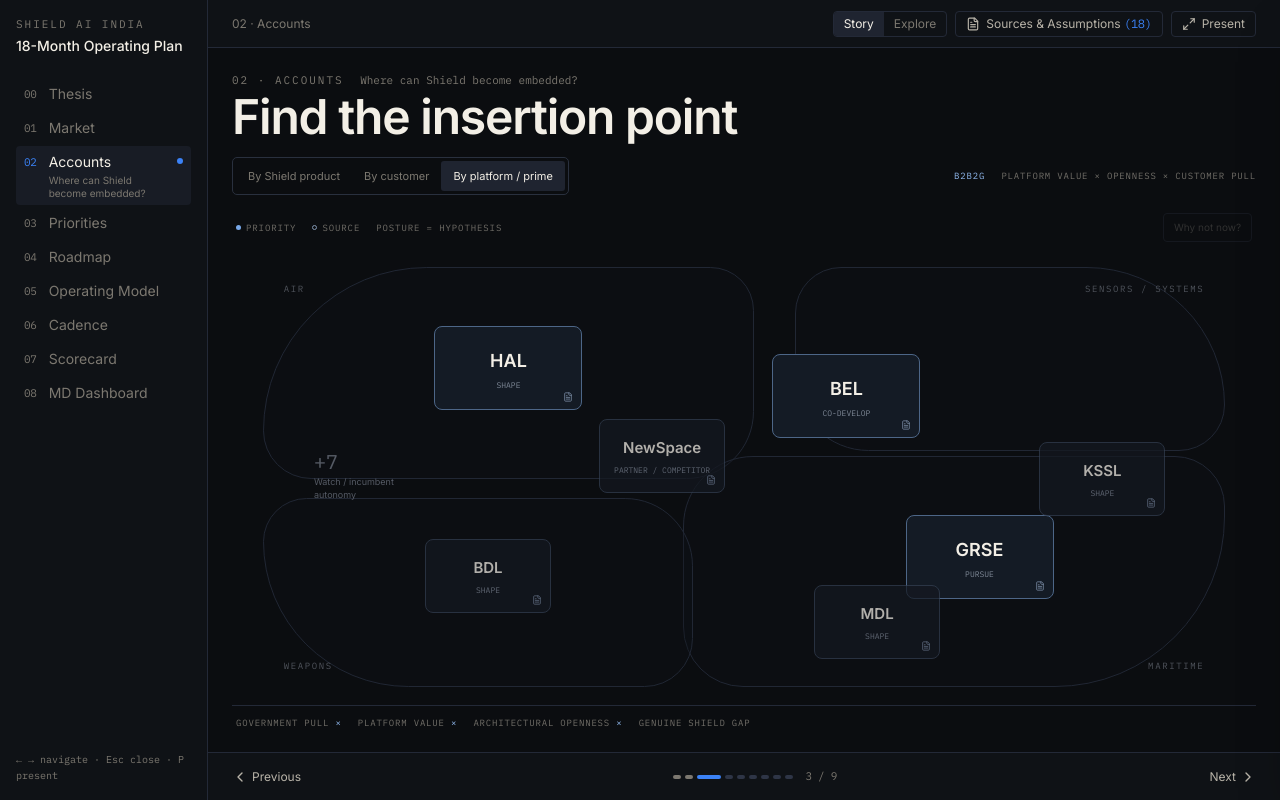
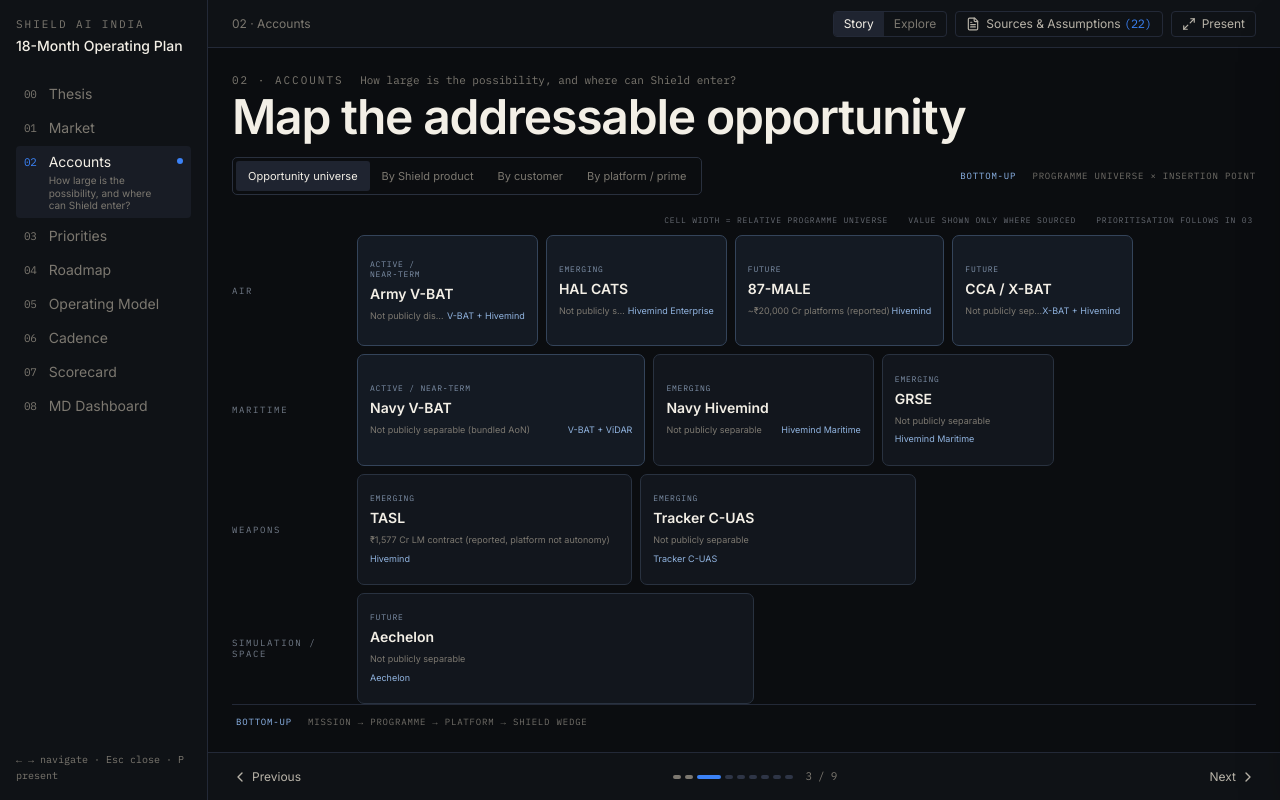
Before and after one commit to Sakshambhutani/shield-ai-emergent, a React (Vite) app in the folder shield-ai-india-source/frontend/: page /buyers in a window 1280 px wide. Built offline with nearby package versions, Linux system fonts and the light colour scheme.

Commit message:
Restore full bottom-up accounts opportunity map

```diff
--- a/shield-ai-india-source/frontend/src/data/platform-ecosystem.ts
+++ b/shield-ai-india-source/frontend/src/data/platform-ecosystem.ts
@@ -105,4 +105,14 @@
     { id: 'haps', name: 'HAPS', maturity: 'AoN signal', primes: 'HAL · ecosystem', insertion: 'Vision / autonomy', claimIds: ['c-haps','c-hal-platforms'] },
     { id: 'swarm', name: 'Swarm systems', maturity: 'Competitions', primes: 'Ayaan · NewSpace', insertion: 'Competitive overlap', claimIds: ['c-ayaan-incumbency','c-newspace-incumbency'] },
   ],
+  coastguard: [
+    { id: 'cg-isr', name: 'Maritime ISR / SAR', maturity: 'Follow-on pathway', primes: 'Platform route open', insertion: 'V-BAT + ViDAR', claimIds: ['c-vbat','c-vidar','c-vidar-usmc'] },
+  ],
+  drdo: [
+    { id: 'ade-autonomy', name: 'Autonomy development', maturity: 'Discovery', primes: 'ADE / lab ecosystem', insertion: 'Hivemind Enterprise', claimIds: ['c-hivemind-agnostic','c-sg'] },
+    { id: 'ade-sim', name: 'Simulation / T&E', maturity: 'Discovery', primes: 'DRDO / ADE', insertion: 'Aechelon', claimIds: ['c-aechelon'] },
+  ],
+  space: [
+    { id: 'space-autonomy', name: 'Defence-space autonomy', maturity: 'Long horizon', primes: 'Ecosystem unconfirmed', insertion: 'Hivemind · on-orbit precedent', claimIds: ['c-novi'] },
+  ],
 };
--- a/shield-ai-india-source/frontend/src/data/sections.ts
+++ b/shield-ai-india-source/frontend/src/data/sections.ts
@@ -11,7 +11,7 @@
 export const SECTIONS: SectionDef[] = [
   { id: 'home', num: '00', label: 'Thesis', path: '/', question: 'What is our answer?', answer: 'Three bets.', claimIds: ['c-army-select', 'c-army-sdk', 'c-jsw', 'c-mission', 'c-hivemind-agnostic', 'c-india-sub', 'm-3bets'] },
   { id: 'money', num: '01', label: 'Market', path: '/money', question: 'Where is the money?', answer: 'Money and modernisation are moving toward autonomy.', claimIds: ['c-budget-total', 'c-budget-capital', 'c-budget-acq', 'c-budget-domestic', 'c-budget-revenue', 'c-dap', 'c-nsuas', 'c-haps', 'c-cuas-aon', 'c-male', 'c-army-drones', 'c-cats', 'm-tactical-layer', 'm-male-layer'] },
-  { id: 'buyers', num: '02', label: 'Accounts', path: '/buyers', question: 'Where can Shield become embedded?', answer: 'Specific platform cells where customer pull, value, openness and a genuine Shield gap intersect.', claimIds: ['c-grse-platforms', 'c-bel-platforms', 'c-hal-platforms', 'c-hal-warrior-2026', 'c-bdl-ai', 'c-kssl-underwater', 'c-mdl-xlauv', 'c-newspace-incumbency', 'c-lt-incumbent', 'c-adani-incumbent', 'c-raphe-incumbency', 'c-ayaan-incumbency', 'c-paras-selective', 'm-account-postures', 'c-mhi', 'c-sg', 'c-tt', 'c-tracker-l3h'] },
+  { id: 'buyers', num: '02', label: 'Accounts', path: '/buyers', question: 'How large is the possibility, and where can Shield enter?', answer: 'A broad bottom-up opportunity universe across products, missions and platform cells.', claimIds: ['c-army-select', 'c-vbat', 'c-xbat', 'c-vidar', 'c-grse-platforms', 'c-bel-platforms', 'c-hal-platforms', 'c-hal-warrior-2026', 'c-bdl-ai', 'c-kssl-underwater', 'c-mdl-xlauv', 'c-newspace-incumbency', 'c-lt-incumbent', 'c-adani-incumbent', 'c-raphe-incumbency', 'c-ayaan-incumbency', 'c-paras-selective', 'm-account-postures', 'c-mhi', 'c-sg', 'c-tt', 'c-tracker-l3h'] },
   { id: 'convergence', num: '03', label: 'Priorities', path: '/convergence', question: 'Which opportunities survive both tests?', answer: 'Scale Army, embed Hivemind, expand Navy.', claimIds: ['m-scores', 'm-3bets', 'm-tactical-layer', 'm-male-layer', 'm-navy-pen', 'c-army-select', 'c-male', 'c-nsuas', 'c-cats', 'c-nrt', 'c-grse'] },
   { id: 'roadmap', num: '04', label: 'Roadmap', path: '/roadmap', question: 'What do we do over 18 months?', answer: 'Establish → prove → expand → scale.', claimIds: ['m-roadmap', 'm-integrations', 'c-catalyst', 'c-jsw', 'c-army-select', 'c-nsuas'] },
   { id: 'opmodel', num: '05', label: 'Operating Model', path: '/operating-model', question: 'How should India be organised?', answer: 'Three mission teams consume seven India capabilities and pull from global centres.', claimIds: ['m-opmodel', 'c-india-sub', 'c-jsw', 'c-army-sdk', 'c-vision-australia', 'c-taiwan-node', 'c-ukraine-field', 'c-uae-hub'] },
--- a/shield-ai-india-source/frontend/src/sections/Buyers.tsx
+++ b/shield-ai-india-source/frontend/src/sections/Buyers.tsx
@@ -1,13 +1,16 @@
 import { useEffect, useState } from 'react';
 import { ArrowRight, FileText, X } from 'lucide-react';
 import { cn } from '@/lib/cn';
-import { Headline, Pill, Screen } from '@/components/ui';
+import { Field, Headline, HORIZON_META, Pill, Screen, SideDrawer } from '@/components/ui';
 import { SourceButton } from '@/components/Evidence';
 import { useStore } from '@/store';
 import { ACCOUNTS_V2, ACCOUNT_MAP_V2, ANALOGUES, CUSTOMER_PROGRAMMES, PLATFORMS, PLATFORM_MAP, WATCH_ACCOUNTS, type Domain, type Platform, type Posture } from '@/data/platform-ecosystem';
+import { OPPORTUNITIES } from '@/data/opportunities';
+import { ACCOUNT_MAP } from '@/data/accounts';
+import type { Opportunity } from '@/data/types';
 import './buyers.css';
 
-type Tab = 'product' | 'customer' | 'platform';
+type Tab = 'universe' | 'product' | 'customer' | 'platform';
 const DOMAINS: { id: Domain; label: string }[] = [{ id: 'air', label: 'Air' }, { id: 'maritime', label: 'Maritime' }, { id: 'weapons', label: 'Weapons' }, { id: 'systems', label: 'Sensors / systems' }];
 const SATELLITES = [[20, 23], [50, 15], [80, 23], [80, 68], [50, 76], [20, 68]];
 const postureTone = (p: Posture): 'green' | 'blue' | 'amber' | 'grey' | 'neutral' => p === 'PURSUE' ? 'green' : p === 'CO-DEVELOP' ? 'blue' : p === 'SHAPE' || p === 'COMPLEMENT' ? 'amber' : p === 'WATCH' || p === 'DEPRIORITISE' ? 'grey' : 'neutral';
@@ -15,6 +18,40 @@
 function EvidenceDot({ claimIds, title }: { claimIds: string[]; title: string }) {
   const { openEvidence } = useStore();
   return <button className="account-source-dot" aria-label={`Sources for ${title}`} title="Sources & assumptions" onClick={(e) => { e.stopPropagation(); openEvidence(claimIds, title); }}><FileText size={10} /></button>;
+}
+
+const UNIVERSE_LANES = [
+  { label: 'Air', ids: ['o-army-vbat', 'o-hal', 'o-male', 'o-cca'] },
+  { label: 'Maritime', ids: ['o-navy-vbat', 'o-navy-hm', 'o-grse'] },
+  { label: 'Weapons', ids: ['o-tasl', 'o-tracker'] },
+  { label: 'Simulation / space', ids: ['o-aechelon', 'o-space'] },
+];
+const UNIVERSE_HORIZON = { execute: 'Active / near-term', build: 'Emerging', seed: 'Future' };
+
+function OpportunityDrawer({ item, onClose }: { item: Opportunity | null; onClose: () => void }) {
+  return <SideDrawer open={!!item} onClose={onClose} title={item?.title ?? ''} eyebrow="Bottom-up opportunity" testId="opportunity-drawer" width="sm:w-[500px]">
+    {item && <div className="space-y-5 stagger">
+      <div className="flex items-center gap-2"><Pill tone={HORIZON_META[item.horizon].tone}>{HORIZON_META[item.horizon].label}</Pill><SourceButton claimIds={item.claimIds} title={item.title} /></div>
+      <Field label="Programme universe"><span className={item.programmeValue.includes('₹') ? 'font-mono text-sig-amber' : 'text-paper-2'}>{item.programmeValue}</span><div className="text-[10px] text-paper-3 mt-1">{item.valueTag}</div></Field>
+      <Field label="Government mission">{item.mission}</Field>
+      <Field label="Shield wedge"><div className="flex flex-wrap gap-1 mt-1">{item.product.map((p) => <Pill key={p} tone="blue">{p}</Pill>)}</div></Field>
+      <div className="grid grid-cols-2 gap-4"><Field label="Customer">{item.buyer}</Field><Field label="Prime / route">{item.prime ?? 'To validate'}</Field></div>
+      <Field label="Interpretation">{item.note}</Field>
+      <div className="border-t border-line pt-3 text-[10px] font-mono text-paper-3">Programme scale is not assumed to equal Shield-addressable revenue.</div>
+    </div>}
+  </SideDrawer>;
+}
+
+function UniverseView() {
+  const { mode } = useStore();
+  const [selected, setSelected] = useState<Opportunity | null>(null);
+  const lookup = (id: string) => OPPORTUNITIES.find((o) => o.id === id)!;
+  return <div className="universe-view" data-testid="opportunity-universe">
+    <div className="universe-legend"><span>Cell width = relative programme universe</span><span>Value shown only where sourced</span><span>Prioritisation follows in 03</span></div>
+    <div className="universe-lanes">{UNIVERSE_LANES.map((lane) => <section key={lane.label} className="universe-lane"><h3>{lane.label}</h3><div>{lane.ids.filter((id) => mode === 'explore' || id !== 'o-space').map((id) => { const o = lookup(id); return <button key={id} data-testid={`universe-${id}`} onClick={() => setSelected(o)} className={cn('universe-cell', `universe-size-${Math.min(5, o.size)}`)}><span>{UNIVERSE_HORIZON[o.horizon]}</span><strong>{o.short}</strong><small>{o.programmeValue}</small><em>{o.product.slice(0, 2).join(' + ')}</em></button>; })}</div></section>)}</div>
+    <p className="ecosystem-caption"><span>Bottom-up</span> mission → programme → platform → Shield wedge</p>
+    <OpportunityDrawer item={selected} onClose={() => setSelected(null)} />
+  </div>;
 }
 
 function OpportunityChain({ platform, onBack }: { platform: Platform; onBack: () => void }) {
@@ -37,13 +74,20 @@
 }
 
 function PlatformDrawer({ platform, onClose }: { platform: Platform; onClose: () => void }) {
+  const [deeper, setDeeper] = useState(false);
   const f = platform.shieldFit[0];
   const analogue = f.analogueId ? ANALOGUES[f.analogueId] : null;
+  const buyerAccount = platform.endUser.includes('Navy') ? ACCOUNT_MAP['a-navy'] : platform.endUser.includes('Air Force') ? ACCOUNT_MAP['a-iaf'] : platform.endUser.includes('Army') ? ACCOUNT_MAP['a-army'] : platform.endUser.includes('DRDO') || platform.endUser.includes('NSTL') ? ACCOUNT_MAP['a-drdo'] : null;
   const rows = [['Mission', platform.mission], ['Government user', platform.endUser], ['Programme pathway', platform.pathway], ['Platform maturity', platform.maturity], ['Existing autonomy', platform.existingAutonomy], ['Shield insertion', `${f.product} · ${f.insertionPoint}`], ['Why now', platform.whyNow], ['What could block it', platform.blocker], ['Next decision', platform.nextDecision]];
   return <aside className="platform-drawer" data-testid="platform-drawer" aria-label={`${platform.name} opportunity detail`}>
     <div className="platform-drawer-head"><div><span>{ACCOUNT_MAP_V2[platform.accountId].name} · opportunity cell</span><h2>{platform.name}</h2></div><button aria-label="Close platform detail" onClick={onClose}><X size={17} /></button></div>
     <div className="drawer-signals"><Pill tone={postureTone(platform.strategicPosture)}>{platform.strategicPosture}</Pill><Pill>{platform.architectureOpenness} openness</Pill><Pill>{platform.confidence} confidence</Pill></div>
     <dl>{rows.map(([k, v]) => <div key={k}><dt>{k}</dt><dd>{v}</dd></div>)}</dl>
+    {(platform.shieldFit.length > 1 || buyerAccount) && <button data-testid="platform-deeper" onClick={() => setDeeper(!deeper)} className="mt-4 text-[10px] text-sig-blue hover:underline">{deeper ? 'Hide deeper route' : 'Buyer chain & alternative wedges'}</button>}
+    {deeper && <div className="mt-3 space-y-3 animate-rise">
+      {platform.shieldFit.length > 1 && <div><div className="eyebrow">Alternative Shield wedges</div><div className="mt-1 space-y-1">{platform.shieldFit.slice(1).map((x) => <div key={x.product} className="text-[10px] text-paper-2"><span className="text-sig-blue">{x.product}</span> · {x.insertionPoint}</div>)}</div></div>}
+      {buyerAccount && <div><div className="eyebrow">Decision chain · {buyerAccount.name}</div><div className="text-[9px] text-paper-3 mt-1">{buyerAccount.geography}</div><ol className="mt-2 space-y-1">{buyerAccount.chain?.map((x, i) => <li key={x.stage} className="rounded border border-line px-2 py-1.5 flex gap-2"><span className="font-mono text-[9px] text-paper-3">{i + 1}</span><div><div className="text-[10px] text-paper">{x.stage}</div><div className="text-[9px] text-paper-3">{x.who}</div></div></li>)}</ol></div>}
+    </div>}
     {analogue && <div className="drawer-analogue"><span>Global precedent</span><strong>{analogue.label}</strong><p>{analogue.lesson}</p><SourceButton claimIds={analogue.claimIds} title={analogue.label} size="xs" /></div>}
     <SourceButton claimIds={platform.claimIds} title={`${ACCOUNT_MAP_V2[platform.accountId].name} · ${platform.name}`} className="drawer-source-link" />
   </aside>;
@@ -69,13 +113,13 @@
     return () => window.removeEventListener('keydown', closeLocal);
   }, [accountId, platformId, whyNot]);
   return <div className="ecosystem-shell">
-    <div className="ecosystem-toolbar"><div className="ecosystem-legend"><span><i className="priority-dot" />priority</span><span><i className="source-dot" />source</span><span>posture = hypothesis</span></div><button data-testid="why-not-toggle" className={cn('why-not-toggle', whyNot && 'active')} disabled={mode !== 'explore'} title={mode !== 'explore' ? 'Available in Explore mode' : undefined} onClick={() => { setWhyNot(!whyNot); setAccountId(null); setPlatformId(null); }}>Why not now?</button></div>
+    <div className="ecosystem-toolbar"><div className="ecosystem-legend"><span><i className="source-dot" />source</span><span>{mode === 'explore' ? 'posture = management hypothesis' : 'click account → platform cells'}</span></div><button data-testid="why-not-toggle" className={cn('why-not-toggle', whyNot && 'active')} disabled={mode !== 'explore'} title={mode !== 'explore' ? 'Available in Explore mode' : undefined} onClick={() => { setWhyNot(!whyNot); setAccountId(null); setPlatformId(null); }}>Competitive ecosystem</button></div>
     <div className="ecosystem-workspace"><div className={cn('ecosystem-canvas', account && 'account-active', platform && 'platform-active')} data-testid="ecosystem-canvas">
       {!platform && <>
         {DOMAINS.map((d) => <div key={d.id} className={`domain-region domain-${d.id}`}><span>{d.label}</span></div>)}
         <svg className="account-lines" viewBox="0 0 100 100" preserveAspectRatio="none" aria-hidden="true">{account && platforms.map((p, i) => <line key={p.id} x1="50" y1="46" x2={SATELLITES[i][0]} y2={SATELLITES[i][1]} />)}</svg>
-        {ACCOUNTS_V2.map((a) => { const active = a.id === accountId; return <div key={a.id} role="button" tabIndex={0} aria-pressed={active} data-testid={`ecosystem-account-${a.id}`} className={cn('ecosystem-node', `priority-${a.priority}`, active && 'active', account && !active && 'dimmed')} style={{ left: `${active ? 50 : a.x}%`, top: `${active ? 46 : a.y}%` }} onClick={() => selectAccount(a.id)} onKeyDown={(e) => (e.key === 'Enter' || e.key === ' ') && selectAccount(a.id)}><strong>{a.name}</strong><small>{a.posture}</small><EvidenceDot claimIds={a.claimIds} title={a.name} /></div>; })}
-        {!account && <button className="watch-cluster" data-testid="watch-cluster" disabled={mode !== 'explore'} title={mode !== 'explore' ? 'Open Explore mode to inspect' : undefined} onClick={() => setWhyNot(true)}><strong>+7</strong><span>Watch / incumbent autonomy</span></button>}
+        {ACCOUNTS_V2.map((a) => { const active = a.id === accountId; return <div key={a.id} role="button" tabIndex={0} aria-pressed={active} data-testid={`ecosystem-account-${a.id}`} className={cn('ecosystem-node', mode === 'explore' && `priority-${a.priority}`, active && 'active', account && !active && 'dimmed')} style={{ left: `${active ? 50 : a.x}%`, top: `${active ? 46 : a.y}%` }} onClick={() => selectAccount(a.id)} onKeyDown={(e) => (e.key === 'Enter' || e.key === ' ') && selectAccount(a.id)}><strong>{a.name}</strong><small>{mode === 'explore' ? a.posture : a.type}</small><EvidenceDot claimIds={a.claimIds} title={a.name} /></div>; })}
+        {!account && <button className="watch-cluster" data-testid="watch-cluster" disabled={mode !== 'explore'} title={mode !== 'explore' ? 'Open Explore mode to inspect' : undefined} onClick={() => setWhyNot(true)}><strong>+7</strong><span>Incumbent / competitive ecosystem</span></button>}
         {account && platforms.map((p, i) => <div key={p.id} role="button" tabIndex={0} data-testid={`platform-node-${p.id}`} className="platform-satellite" style={{ left: `${SATELLITES[i][0]}%`, top: `${SATELLITES[i][1]}%` }} onClick={() => setPlatformId(p.id)} onKeyDown={(e) => (e.key === 'Enter' || e.key === ' ') && setPlatformId(p.id)}><strong>{p.name}</strong><span>{p.maturity}</span><small>{p.shieldFit[0]?.product ?? 'Discovery'}</small><EvidenceDot claimIds={p.claimIds} title={`${account.name} · ${p.name}`} /></div>)}
         {whyNot && <div className="why-not-layer" data-testid="why-not-view">{WATCH_ACCOUNTS.map((a) => <div className="why-not-node" key={a.id}><div><strong>{a.name}</strong><Pill tone={postureTone(a.posture)}>{a.posture}</Pill></div><span>{a.reason}</span><EvidenceDot claimIds={a.claimIds} title={a.name} /></div>)}</div>}
       </>}
@@ -85,27 +129,36 @@
   </div>;
 }
 
-const PRODUCT_GROUPS: Record<string, { label: string; ids: string[] }[]> = {
-  Hivemind: [{ label: 'Best insertion', ids: ['grse', 'bel'] }, { label: 'Strategic shape', ids: ['hal', 'bdl', 'kssl', 'mdl'] }, { label: 'Partner / competitor', ids: ['newspace'] }, { label: 'Incumbent / low priority', ids: ['lt', 'adani', 'ideaforge', 'raphe', 'ayaan'] }],
-  Tracker: [{ label: 'Best insertion', ids: ['bel', 'paras'] }, { label: 'Validate', ids: ['bdl'] }, { label: 'Low relevance', ids: ['grse', 'hal', 'mdl'] }],
-  Vision: [{ label: 'Best insertion', ids: ['bel', 'paras', 'grse'] }, { label: 'Validate', ids: ['hal', 'kssl'] }, { label: 'Low relevance', ids: ['bdl', 'newspace'] }],
-  Aechelon: [{ label: 'Development gap', ids: ['hal', 'newspace'] }, { label: 'Validate', ids: ['bel', 'bdl'] }, { label: 'Monitor', ids: ['grse', 'mdl'] }],
+const PRODUCT_GROUPS: Record<string, { claimIds: string[]; groups: { label: string; items: string[] }[] }> = {
+  'V-BAT': { claimIds: ['c-vbat', 'c-army-select', 'c-rnln'], groups: [{ label: 'Active India route', items: ['Indian Army', 'JSW industrialisation'] }, { label: 'Maritime pathways', items: ['Indian Navy · NSUAS', 'Indian Coast Guard'] }] },
+  Hivemind: { claimIds: ['c-hivemind-agnostic', 'c-army-sdk', 'c-catalyst'], groups: [{ label: 'Existing foundation', items: ['Army · Hivemind SDK'] }, { label: 'Platform integrations', items: ['HAL', 'BEL', 'GRSE', 'KSSL', 'MDL', 'BDL'] }, { label: 'Competitive overlap', items: ['NewSpace', 'Tata', 'ideaForge', 'Raphe', 'Ayaan'] }] },
+  'ViDAR / Vision': { claimIds: ['c-vidar', 'c-vidar-usmc'], groups: [{ label: 'Maritime missions', items: ['Indian Navy', 'Indian Coast Guard', 'GRSE shipborne UAV'] }, { label: 'Systems integration', items: ['BEL', 'Paras', 'HAL HAPS'] }] },
+  'Tracker C-UAS': { claimIds: ['c-tracker-l3h', 'c-cuas-aon'], groups: [{ label: 'Force protection', items: ['Indian Army', 'Indian Air Force'] }, { label: 'Prime integration', items: ['BEL', 'Paras', 'BDL'] }] },
+  Aechelon: { claimIds: ['c-aechelon'], groups: [{ label: 'Simulation / T&E', items: ['DRDO / ADE', 'Indian Air Force', 'HAL', 'NewSpace'] }] },
+  'X-BAT': { claimIds: ['c-xbat', 'c-cca'], groups: [{ label: 'Future airpower shaping', items: ['Indian Air Force · CCA', 'HAL future-airpower ecosystem'] }, { label: 'Horizon', items: ['Long-term · requirement shaping'] }] },
+  Benchmark: { claimIds: [], groups: [{ label: 'Unvalidated India possibility', items: ['Indian Air Force training analytics'] }] },
 };
 
 function ProductView() {
-  const [product, setProduct] = useState('Hivemind');
-  const name = (id: string) => ACCOUNTS_V2.find((a) => a.id === id)?.name ?? WATCH_ACCOUNTS.find((a) => a.id === id)?.name ?? id;
-  return <div className="product-view-v2"><div className="product-rail">{Object.keys(PRODUCT_GROUPS).map((p) => <button key={p} className={cn(product === p && 'active')} onClick={() => setProduct(p)}>{p}</button>)}</div><div className="product-rings" data-testid="product-rings"><div className="product-centre"><span>Shield product</span><strong>{product}</strong></div>{PRODUCT_GROUPS[product].map((g, i) => <section key={g.label} className={`product-ring ring-${i}`}><h3>{g.label}</h3><div>{g.ids.map((id) => <span key={id}>{name(id)}</span>)}</div></section>)}</div></div>;
+  const { mode } = useStore();
+  const [product, setProduct] = useState('V-BAT');
+  useEffect(() => { if (mode === 'story' && product === 'Benchmark') setProduct('V-BAT'); }, [mode, product]);
+  const products = Object.keys(PRODUCT_GROUPS).filter((p) => mode === 'explore' || p !== 'Benchmark');
+  const selected = PRODUCT_GROUPS[product];
+  return <div className="product-view-v2"><div className="product-rail">{products.map((p) => <button key={p} data-testid={`product-${p.toLowerCase().replace(/[^a-z0-9]+/g, '-')}`} className={cn(product === p && 'active')} onClick={() => setProduct(p)}>{p}</button>)}</div><div className="product-rings" data-testid="product-rings"><div className="product-centre"><span>Shield product</span><strong>{product}</strong>{selected.claimIds.length > 0 && <SourceButton claimIds={selected.claimIds} title={product} size="xs" />}</div>{selected.groups.map((g, i) => <section key={g.label} className={`product-ring ring-${i}`}><h3>{g.label}</h3><div>{g.items.map((item) => <span key={item}>{item}</span>)}</div></section>)}</div></div>;
 }
 
 function CustomerView() {
+  const { mode } = useStore();
   const [customer, setCustomer] = useState<keyof typeof CUSTOMER_PROGRAMMES>('navy');
-  const labels = { navy: 'Indian Navy', army: 'Indian Army', airforce: 'Indian Air Force' };
-  return <div className="customer-view-v2"><div className="customer-selector">{(Object.keys(labels) as (keyof typeof labels)[]).map((id) => <button key={id} className={cn(customer === id && 'active')} onClick={() => setCustomer(id)}>{labels[id]}</button>)}</div><div className="customer-map" data-testid="customer-map"><div className="customer-centre"><span>Government mission</span><strong>{labels[customer]}</strong></div>{CUSTOMER_PROGRAMMES[customer].map((p, i) => <div className={`customer-programme cp-${i}`} key={p.id}><span>{p.maturity}</span><strong>{p.name}</strong><small>{p.primes}</small><ArrowRight size={13} /><em>{p.insertion}</em><EvidenceDot claimIds={p.claimIds} title={`${labels[customer]} · ${p.name}`} /></div>)}</div><p className="ecosystem-caption">Government demand → programme → prime candidate → Shield insertion</p></div>;
+  const labels: Record<keyof typeof CUSTOMER_PROGRAMMES, string> = { navy: 'Indian Navy', army: 'Indian Army', airforce: 'Indian Air Force', coastguard: 'Coast Guard', drdo: 'DRDO / ADE', space: 'Military space' };
+  const customers = (Object.keys(labels) as (keyof typeof labels)[]).filter((id) => mode === 'explore' || ['navy', 'army', 'airforce'].includes(id));
+  useEffect(() => { if (mode === 'story' && !['navy', 'army', 'airforce'].includes(customer)) setCustomer('navy'); }, [mode, customer]);
+  return <div className="customer-view-v2"><div className="customer-selector">{customers.map((id) => <button key={id} className={cn(customer === id && 'active')} onClick={() => setCustomer(id)}>{labels[id]}</button>)}</div><div className="customer-map" data-testid="customer-map"><div className="customer-centre"><span>Government mission</span><strong>{labels[customer]}</strong></div>{CUSTOMER_PROGRAMMES[customer].map((p, i) => <div className={`customer-programme cp-${i}`} key={p.id}><span>{p.maturity}</span><strong>{p.name}</strong><small>{p.primes}</small><ArrowRight size={13} /><em>{p.insertion}</em><EvidenceDot claimIds={p.claimIds} title={`${labels[customer]} · ${p.name}`} /></div>)}</div><p className="ecosystem-caption">Government demand → programme → prime candidate → Shield insertion</p></div>;
 }
 
 export default function Buyers() {
-  const [tab, setTab] = useState<Tab>('platform');
-  const tabs: [Tab, string][] = [['product', 'By Shield product'], ['customer', 'By customer'], ['platform', 'By platform / prime']];
-  return <Screen className="buyers-screen"><Headline title="Find the insertion point" sub="Sell into specific platforms where customer pull, value, openness and a real capability gap intersect." /><div className="buyers-topline"><div data-testid="buyers-tabs" className="buyers-tabs">{tabs.map(([id, label]) => <button key={id} data-testid={`tab-${id}`} aria-pressed={tab === id} onClick={() => setTab(id)} className={cn(tab === id && 'active')}>{label}</button>)}</div><div className="buyers-thesis"><span>B2B2G</span> Platform value × openness × customer pull</div></div>{tab === 'platform' && <EcosystemView />}{tab === 'product' && <ProductView />}{tab === 'customer' && <CustomerView />}</Screen>;
+  const [tab, setTab] = useState<Tab>('universe');
+  const tabs: [Tab, string][] = [['universe', 'Opportunity universe'], ['product', 'By Shield product'], ['customer', 'By customer'], ['platform', 'By platform / prime']];
+  return <Screen className="buyers-screen"><Headline title="Map the addressable opportunity" sub="See the size and shape of the bottom-up possibility before Section 03 determines where to focus." /><div className="buyers-topline"><div data-testid="buyers-tabs" className="buyers-tabs">{tabs.map(([id, label]) => <button key={id} data-testid={`tab-${id}`} aria-pressed={tab === id} onClick={() => setTab(id)} className={cn(tab === id && 'active')}>{label}</button>)}</div><div className="buyers-thesis"><span>BOTTOM-UP</span> Programme universe × insertion point</div></div>{tab === 'universe' && <UniverseView />}{tab === 'platform' && <EcosystemView />}{tab === 'product' && <ProductView />}{tab === 'customer' && <CustomerView />}</Screen>;
 }
```
Also changed, not shown: shield-ai-india-source/frontend/src/sections/buyers.css.
